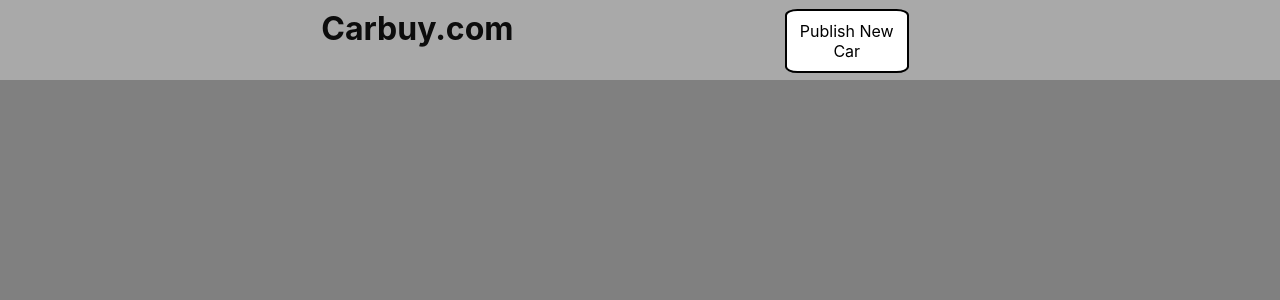
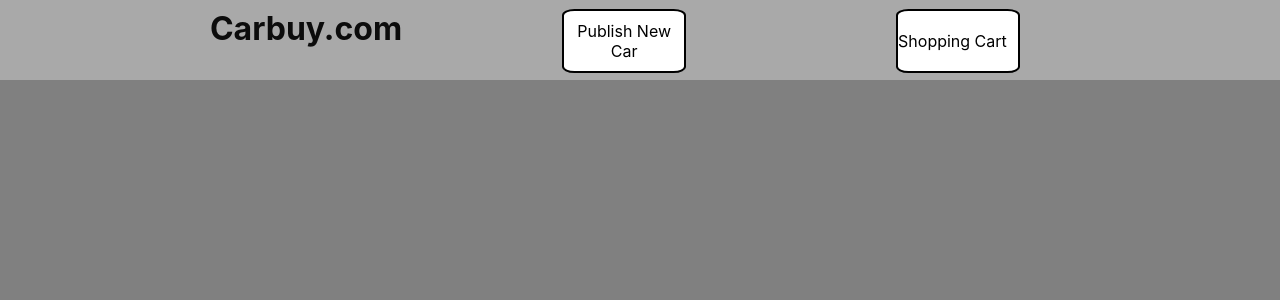
Before and after one commit to alexandermissaoui/Typescript-individuell, a React (Create React App) app: page / in a window 1280 px wide. Shown: the top 300 px of the page. Built offline with nearby package versions, Linux system fonts and the light colour scheme.

Commit message:
cart button

```diff
--- a/src/components/Header.tsx
+++ b/src/components/Header.tsx
@@ -7,6 +7,8 @@
       <div className='Header'>
         <a href="/" className='header-link'><h1>Carbuy.com</h1></a>
         <a href='/post' id='create-btn'>Publish New Car</a>
+        <a href='/Cart' id='create-btn'>Shopping Cart</a>
+
       </div>
     </div>
   )
```
